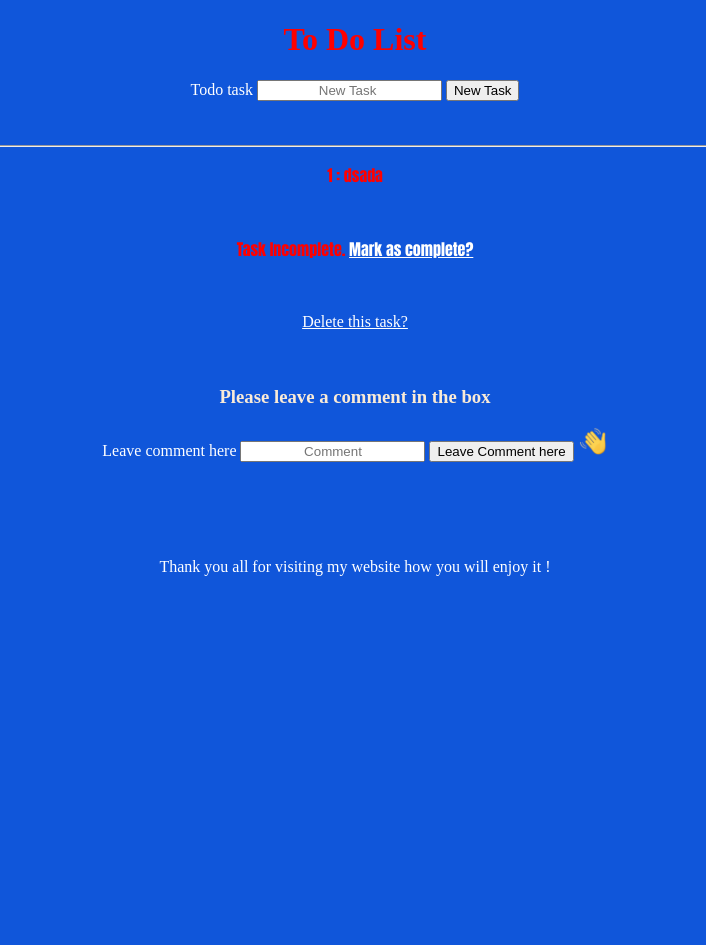
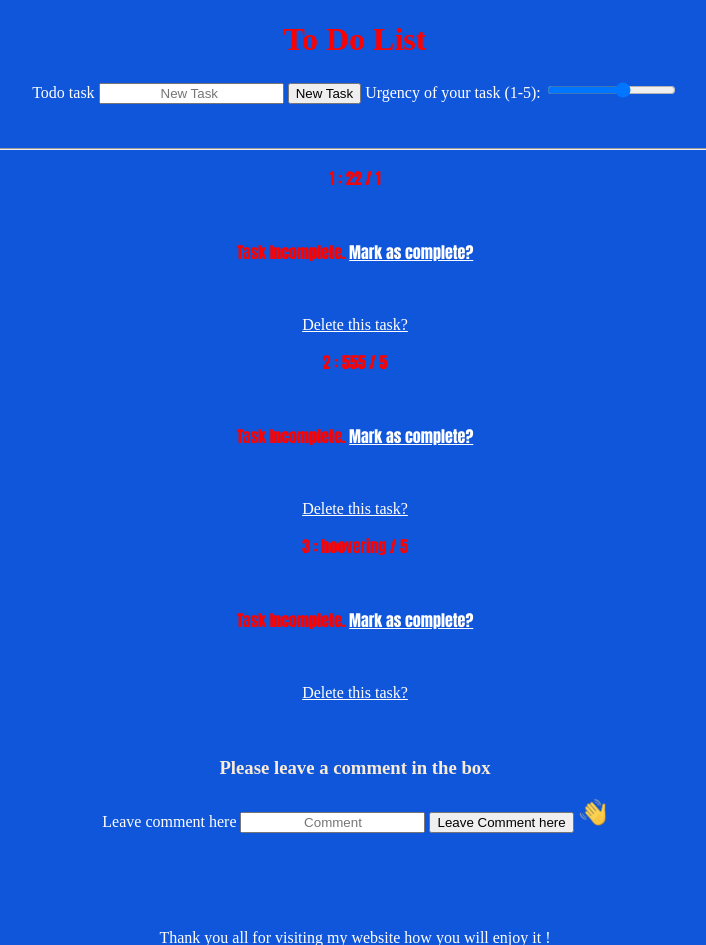
Before and after one commit to Atti0808/todoapp, a Flask app: page / in a window 1280 px wide. Shown: the top 945 px of the page, without its empty margins (285-991 px from the left). Before the commit the page ends 800 px from the top, so only its background shows below. Run offline with Flask 3, Linux system fonts and the light colour scheme; data comes from the database, SQL or seed files in the repository; data that the repository does not hold is empty.

Commit message:
added new feature

```diff
--- a/website/models.py
+++ b/website/models.py
@@ -4,6 +4,7 @@ class Todo(db.Model):
     id = db.Column(db.Integer , primary_key = True)
     task = db.Column(db.String(300),unique = True)
     complete = db.Column (db.Boolean , default = False)
+    urgency = db.Column(db.Integer  )
 
 class Comment(db.Model):
     id = db.Column(db.Integer , primary_key = True)
--- a/website/static/style.css
+++ b/website/static/style.css
@@ -56,3 +56,6 @@ h3 {
 label {
     color: white;
 }
+.checked {
+    color:orange
+}
--- a/website/templates/index.html
+++ b/website/templates/index.html
@@ -23,7 +23,11 @@
                 <label for "add">Todo task</label>
                 <input type="text" id = "Task" placeholder="New Task " required name = "task">
                 <button type="submit"> New Task </button>
+                <label for="points">Urgency of your task (1-5):</label>
+                <input type="range" id="points" name="points"min="0"max="5">
+
              </div>
+
              <br>
 
         </form>
@@ -31,7 +35,7 @@
 
         <hr>
         {% for todo in todo_list %}
-        <p>{{todo.id}} : {{todo.task}} </p>
+        <p>{{todo.id}} : {{todo.task}} / {{todo.urgency}}</p>
         {% if todo.complete==False %}
         <br>
         <p>Task Incomplete. <a href="/update/{{todo.id}}">Mark as complete?</a></p>
@@ -52,10 +56,12 @@
         <form action="/comment"  method="POST">
         <div>
             <label  for "comment" >Leave comment here </label>
-            <input type= "text" id ="comment" placeholder="Comment" name = "comment">
+            <input type= "text" id ="comment" placeholder="Comment" name = "comment" required name="comment">
             <button type="submit">Leave Comment here</button>
-            <img class=" image" src="/website/static/images/hand.png">
+            <img class=" image" src="/static/images/hand.png">
+
         </div>
+
         </form>
 <br>
 
--- a/website/views.py
+++ b/website/views.py
@@ -17,10 +17,12 @@ def home():
 @my_view.route("/add",methods=["POST"])
 def add():
     try:
-        task = request.form.get("task")
-        new_todo=Todo(task=task)
+        task = request.form.get("task" )
+        points = request.form.get("points")
+        new_todo=Todo(task=task , urgency = points)
         db.session.add(new_todo)
         db.session.commit()
+
         return redirect(url_for('my_view.home'))
     except:
         message = "There was an error adding your task, please try again"
```
Also changed, not shown: instance/db.sqlite.
